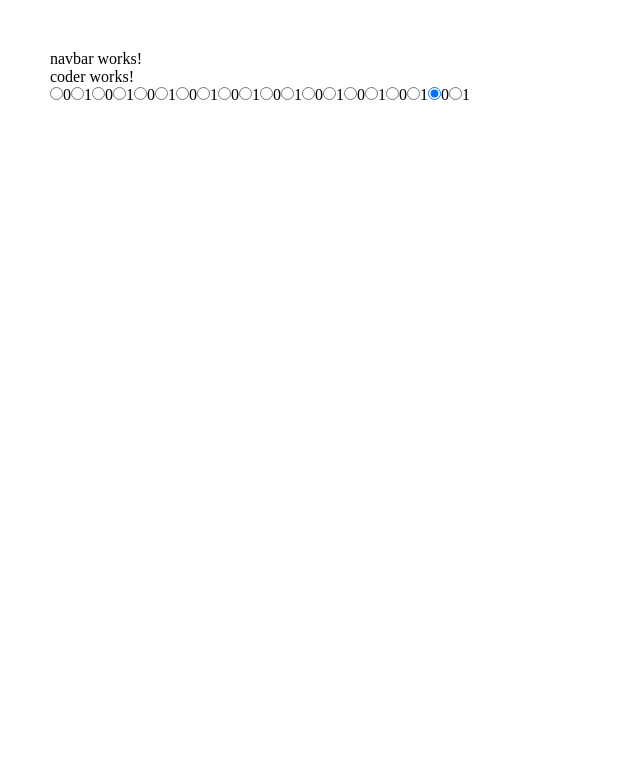
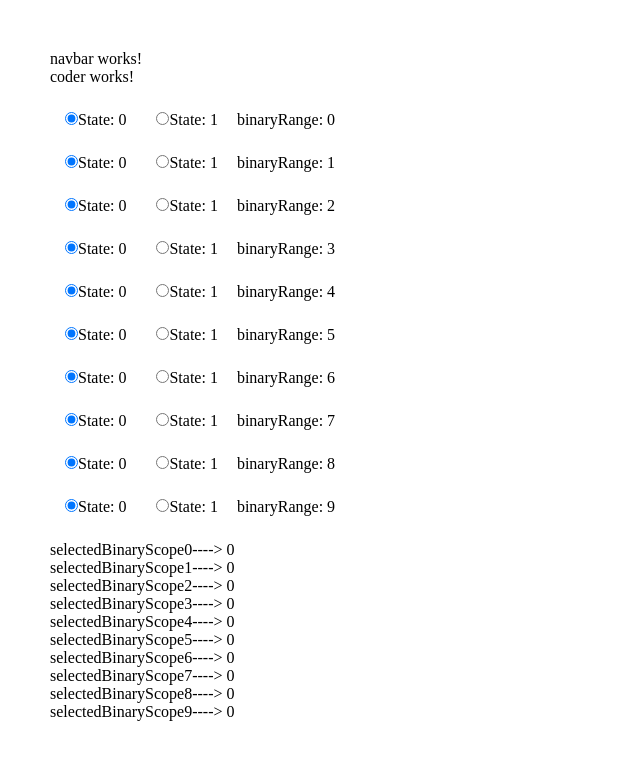
Before and after one commit to agims7/Coder, an Angular app: page / in a window 1280 px wide. Shown: the top 760 px of the page, without its empty margins (0-640 px from the left). Built offline with nearby package versions, Linux system fonts and the light colour scheme.

Commit message:
dalsze prace nad inputami

```diff
--- a/src/app/coder/coder.component.html
+++ b/src/app/coder/coder.component.html
@@ -25,53 +25,38 @@
 
 <input type="submit" value="Rozpocznij" (click)="checkInputs()" />
 -->
-
+<!--
   <span *ngFor="let binaryState of binaryScope; let i = index">
       <input id="binaryState{{ i }}" [(ngModel)]="selectedBinaryScope0" name="selectedBinaryScope0" type="radio" value="{{ i }}" (click)="changeState(i)"/>
       <label for="binaryState{{ i }}">{{ binaryState }}</label>
   </span>
 
   <span *ngFor="let binaryState of binaryScope; let i = index">
-      <input id="binaryState{{ i }}" [(ngModel)]="selectedBinaryScope0" name="selectedBinaryScope0" type="radio" value="{{ i }}" (click)="changeState(i)"/>
+      <input id="binaryState{{ i }}" [(ngModel)]="selectedBinaryScope1" name="selectedBinaryScope1" type="radio" value="{{ i }}" (click)="changeState(i)"/>
       <label for="binaryState{{ i }}">{{ binaryState }}</label>
   </span>
 
     <span *ngFor="let binaryState of binaryScope; let i = index">
-      <input id="binaryState{{ i }}" [(ngModel)]="selectedBinaryScope0" name="selectedBinaryScope0" type="radio" value="{{ i }}" (click)="changeState(i)"/>
+      <input id="binaryState{{ i }}" [(ngModel)]="selectedBinaryScope2" name="selectedBinaryScope2" type="radio" value="{{ i }}" (click)="changeState(i)"/>
       <label for="binaryState{{ i }}">{{ binaryState }}</label>
   </span>
 
     <span *ngFor="let binaryState of binaryScope; let i = index">
-      <input id="binaryState{{ i }}" [(ngModel)]="selectedBinaryScope0" name="selectedBinaryScope0" type="radio" value="{{ i }}" (click)="changeState(i)"/>
+      <input id="binaryState{{ i }}" [(ngModel)]="selectedBinaryScope3" name="selectedBinaryScope3" type="radio" value="{{ i }}" (click)="changeState(i)"/>
       <label for="binaryState{{ i }}">{{ binaryState }}</label>
+  </span>-->
+
+<span class="range" *ngFor="let range of binaryRange; let j = index">
+
+  <span class="states" *ngFor="let binaryState of binaryScope; let i = index">
+
+      <input id="binaryState{{ i }}" [(ngModel)]="selectedBinaryScope[j]" name="selectedBinaryScope{{ j }}" type="radio" value="{{ i }}"/>
+
+      <label for="binaryState{{ i }}">State: {{ binaryState }}</label>
   </span>
+  binaryRange: {{ binaryRange[j] }}
+</span>
 
-    <span *ngFor="let binaryState of binaryScope; let i = index">
-      <input id="binaryState{{ i }}" [(ngModel)]="selectedBinaryScope0" name="selectedBinaryScope0" type="radio" value="{{ i }}" (click)="changeState(i)"/>
-      <label for="binaryState{{ i }}">{{ binaryState }}</label>
-  </span>
-
-    <span *ngFor="let binaryState of binaryScope; let i = index">
-      <input id="binaryState{{ i }}" [(ngModel)]="selectedBinaryScope0" name="selectedBinaryScope0" type="radio" value="{{ i }}" (click)="changeState(i)"/>
-      <label for="binaryState{{ i }}">{{ binaryState }}</label>
-  </span>
-
-    <span *ngFor="let binaryState of binaryScope; let i = index">
-      <input id="binaryState{{ i }}" [(ngModel)]="selectedBinaryScope0" name="selectedBinaryScope0" type="radio" value="{{ i }}" (click)="changeState(i)"/>
-      <label for="binaryState{{ i }}">{{ binaryState }}</label>
-  </span>
-
-    <span *ngFor="let binaryState of binaryScope; let i = index">
-      <input id="binaryState{{ i }}" [(ngModel)]="selectedBinaryScope0" name="selectedBinaryScope0" type="radio" value="{{ i }}" (click)="changeState(i)"/>
-      <label for="binaryState{{ i }}">{{ binaryState }}</label>
-  </span>
-
-    <span *ngFor="let binaryState of binaryScope; let i = index">
-      <input id="binaryState{{ i }}" [(ngModel)]="selectedBinaryScope0" name="selectedBinaryScope0" type="radio" value="{{ i }}" (click)="changeState(i)"/>
-      <label for="binaryState{{ i }}">{{ binaryState }}</label>
-  </span>
-
-    <span *ngFor="let binaryState of binaryScope; let i = index">
-      <input id="binaryState{{ i }}" [(ngModel)]="selectedBinaryScope0" name="selectedBinaryScope0" type="radio" value="{{ i }}" (click)="changeState(i)"/>
-      <label for="binaryState{{ i }}">{{ binaryState }}</label>
-  </span>
+<p *ngFor="let item of selectedBinaryScope; let x = index">
+ selectedBinaryScope{{x}}----> {{item}}
+</p>
--- a/src/app/coder/coder.component.ts
+++ b/src/app/coder/coder.component.ts
@@ -13,16 +13,7 @@ export class CoderComponent implements OnInit {
 
   private binaryScope: string[] = ['0', '1'];
   private binaryRange= [0, 1, 2, 3, 4, 5, 6, 7, 8, 9];
-  private selectedBinaryScope0 = '0';
-  private selectedBinaryScope1 = 0;
-  private selectedBinaryScope2 = 0;
-  private selectedBinaryScope3 = 0;
-  private selectedBinaryScope4 = 0;
-  private selectedBinaryScope5 = 0;
-  private selectedBinaryScope6 = 0;
-  private selectedBinaryScope7 = 0;
-  private selectedBinaryScope8 = 0;
-  private selectedBinaryScope9 = 0;
+  private selectedBinaryScope = ["0", "0", "0", "0", "0","0", "0", "0", "0", "0"];
 
 
   constructor() { }
@@ -40,9 +31,6 @@ export class CoderComponent implements OnInit {
   //   }
   // }
 
-  changeState() {
-    console.log('this.selectedBinaryScope0', this.selectedBinaryScope0);
-  }
 
   ngOnInit() {
     // this.setInputsHx();
--- a/src/styles.less
+++ b/src/styles.less
@@ -15,3 +15,13 @@ body {
         width: 25px;
     }
 }
+
+
+.states {
+    margin: 0 15px;
+}
+
+.range {
+    display: block;
+    margin: 25px 0;
+}
```
